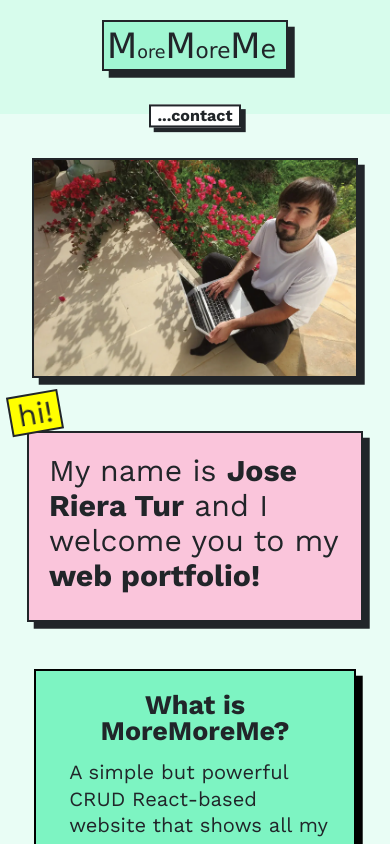
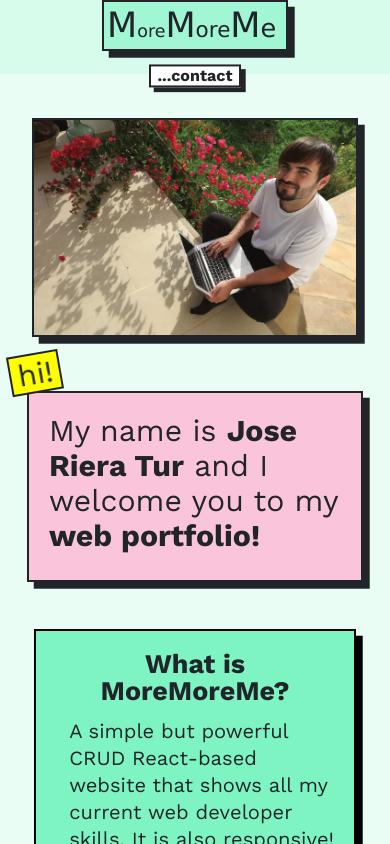
Before and after one commit to thelittlemitak/portfolio, a React (Create React App) app: page /about in a window 390 px wide. Shown: the top 844 px of the page. Built offline with nearby package versions, Linux system fonts and the light colour scheme.

Commit message:
fix gap from header-about

```diff
--- a/src/pages/MediaQueries.css
+++ b/src/pages/MediaQueries.css
@@ -591,6 +591,9 @@
     justify-items: center;
     align-items: center;
   }
+  .main-header-about {
+    gap: 0rem;
+  }
   .button-area {
     /* display: flex; */
     justify-content: space-around;
```
Also changed, not shown: 1 other file (tests, documents, lock files or other folders).
